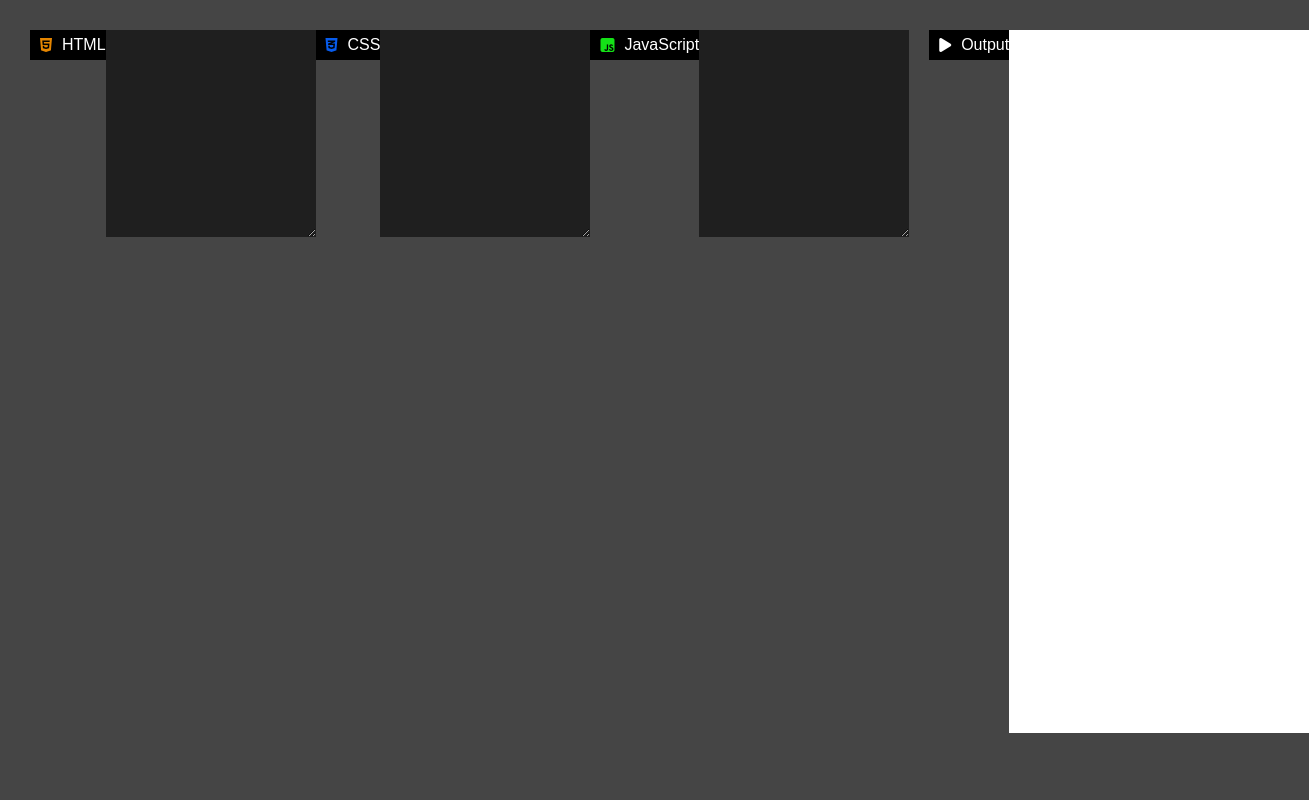
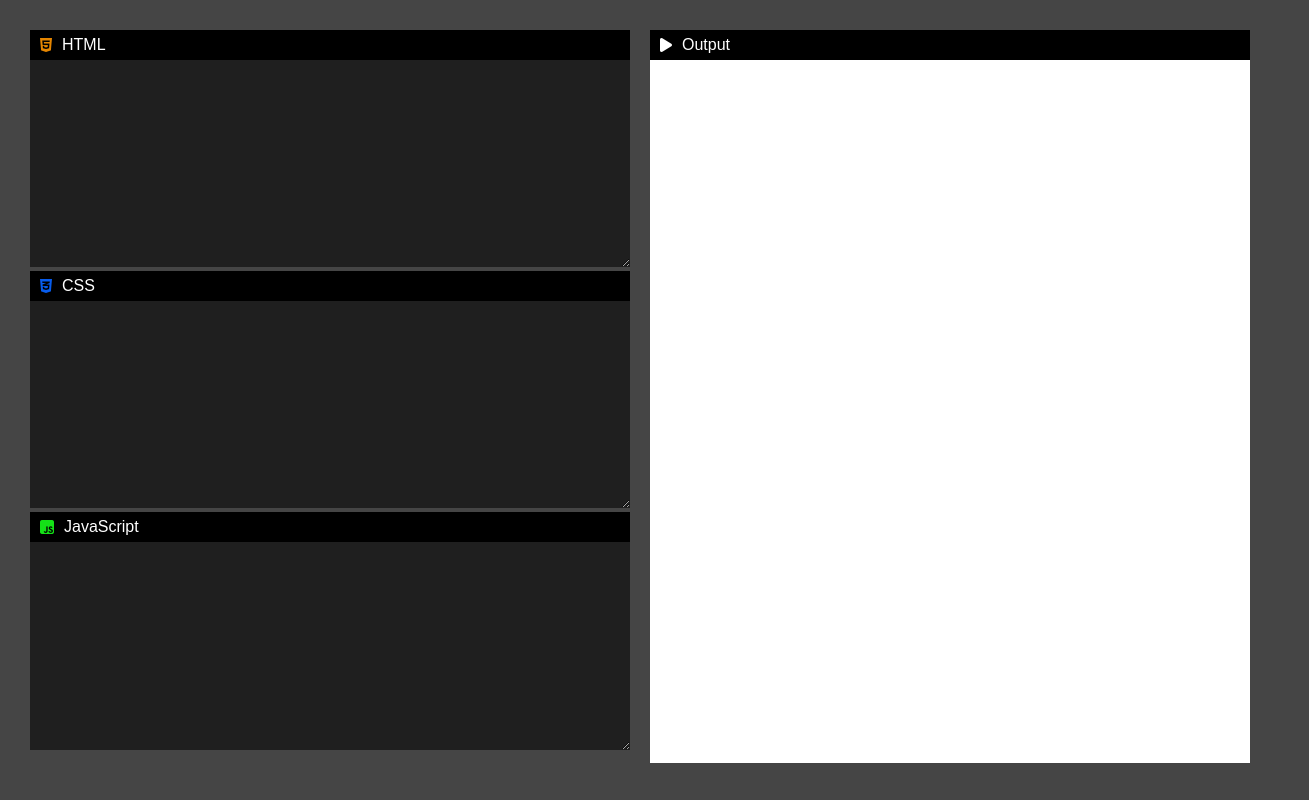
Before and after one commit to rajabhi10/online-Code-Editor, a plain HTML site: page index.html in a window 1280 px wide. Shown: the whole page, 1309 px wide, since content can reach past the window. Drawn offline with Linux system fonts and the light colour scheme.

Commit message:
css updated

```diff
--- a/style.css
+++ b/style.css
@@ -17,7 +17,7 @@ body{
     display: flex;
 }
 .left, .right{
-    display: flex;
+    flex-basis: 50%;
     padding: 10px;
 }
 textarea{
```
